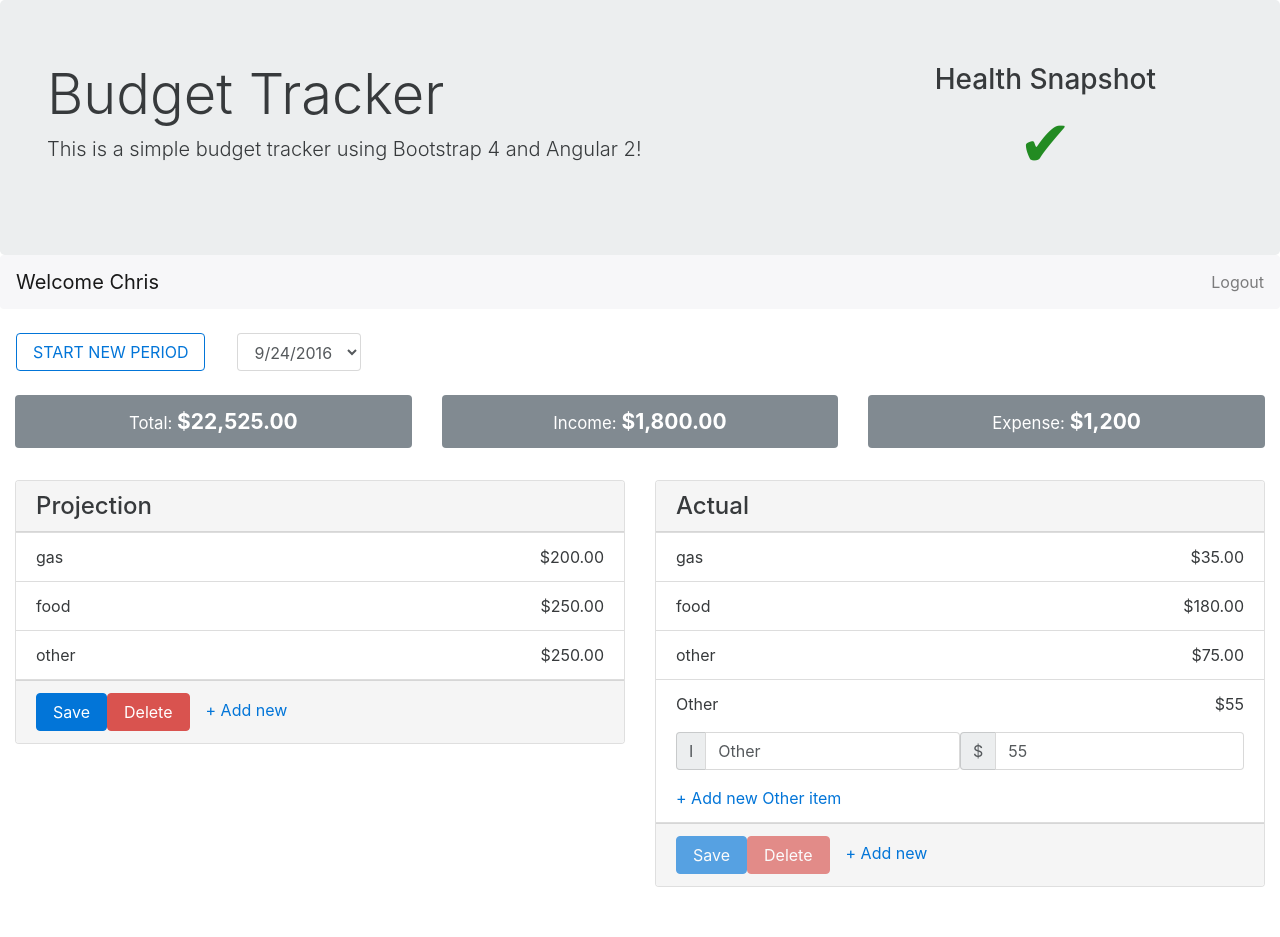
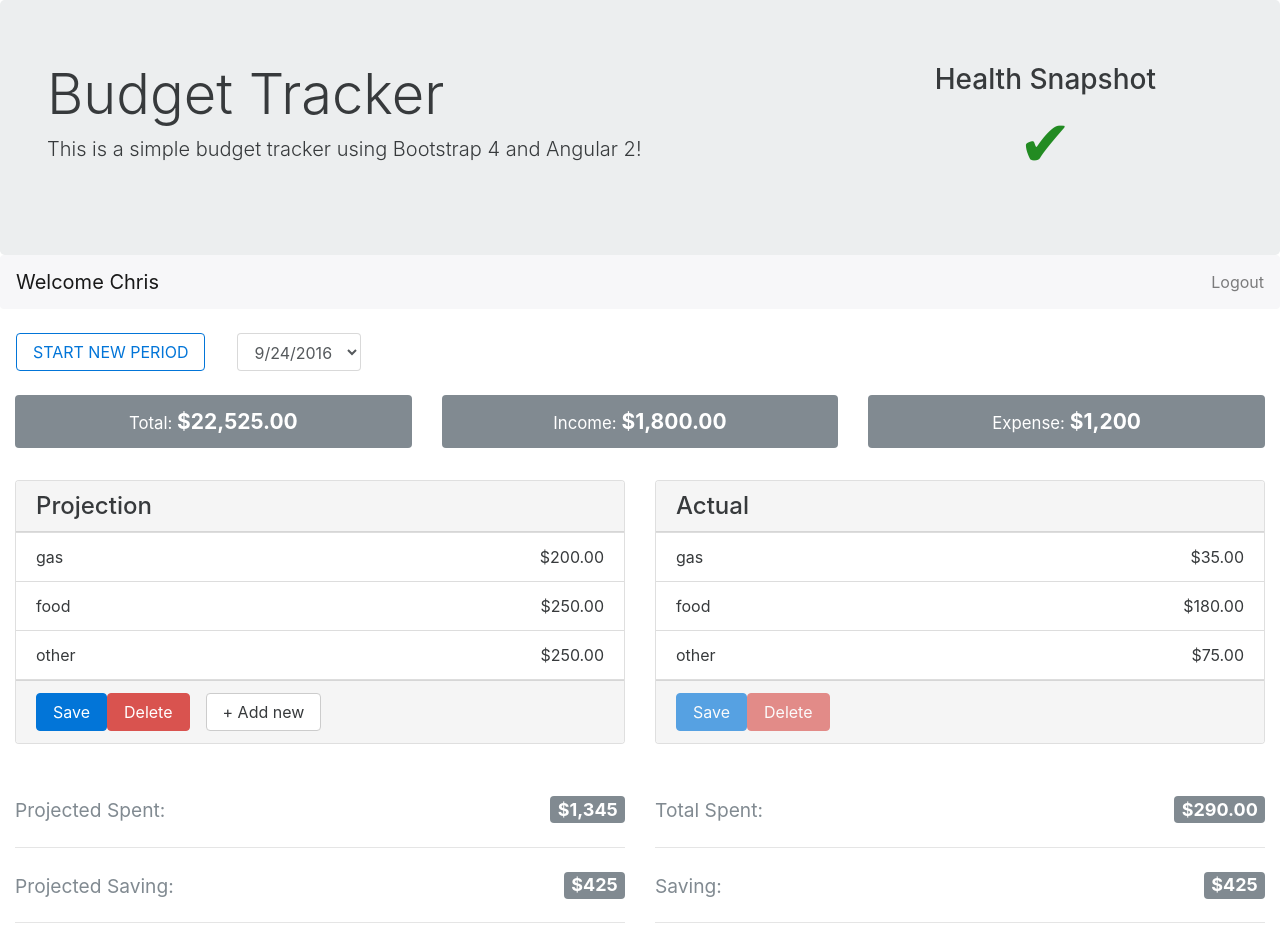
Before and after one commit to chris-gaona/budget, an Angular app: page / in a window 1280 px wide. Shown: the top 937 px of the page. Built offline with nearby package versions, Linux system fonts and the light colour scheme.

Commit message:
Adds ability to add new projection line items; displays actual items / sub items

```diff
--- a/src/app/app.component.html
+++ b/src/app/app.component.html
@@ -24,11 +24,26 @@
             <!--<span class="float-xs-right">$115</span>-->
             <!--Food-->
           <!--</li>-->
+          <li class="list-group-item" *ngIf="editingFields">
+            <div class="col-md-6 px-0">
+              <div class="input-group">
+                <span class="input-group-addon"><span class="fa fa-info">I</span></span>
+                <input class="form-control" type="text" [(ngModel)]="newBudget.item">
+              </div>
+            </div>
+            <div class="col-md-6 px-0">
+              <div class="input-group">
+                <span class="input-group-addon"><span class="fa fa-usd">$</span></span>
+                <input class="form-control" type="text" [(ngModel)]="newBudget.projection">
+              </div>
+            </div>
+            <div class="clearfix"></div>
+          </li>
         </ul>
         <div class="card-footer">
-          <a href="#" class="btn btn-primary">Save</a>
-          <a href="#" class="btn btn-danger mr-1">Delete</a>
-          <a href="#">+ Add new</a>
+          <button class="btn btn-primary" (click)="updateBudget(newBudget)">Save</button>
+          <button class="btn btn-danger mr-1">Delete</button>
+          <button class="btn btn-secondary" (click)="editingFields = !editingFields">{{editingFields ? 'Cancel' : '+ Add new'}}</button>
         </div>
       </div>
     </div>
@@ -42,31 +57,31 @@
             <!--<span class="pull-xs-right" >{{getItemTotal(budget)}}</span>-->
             <!--{{budget.item}}-->
           <!--</li>-->
-          <li class="list-group-item" *ngFor="let budget of selectedBudget.budget_items">
+          <li class="list-group-item" *ngFor="let budget of selectedBudget.budget_items" (click)="budget.editing = true">
+            <p class="mb-0">
               <span class="float-xs-right">{{getActualTotal(budget) | currency:'USD':true}}</span>
               {{budget.item}}
+            </p>
             <!--<span class="float-xs-right">$35</span>-->
             <!--Gas-->
-          </li>
-          <li class="list-group-item">
-            <p>
-              <span class="float-xs-right">$55</span>
-              Other
-            </p>
+            <div *ngIf="budget.editing">
+              <div class="col-xs-12 mt-1" *ngFor="let actual of budget.actual">
                 <div class="col-md-6 px-0">
                   <div class="input-group">
                     <span class="input-group-addon"><span class="fa fa-info">I</span></span>
-                <input class="form-control" type="text" value="Other">
+                    <input class="form-control" type="text" [(ngModel)]="actual.name">
                   </div>
                 </div>
                 <div class="col-md-6 px-0">
                   <div class="input-group">
                     <span class="input-group-addon"><span class="fa fa-usd">$</span></span>
-                <input class="form-control" type="text" value="55">
+                    <input class="form-control" type="text" [(ngModel)]="actual.amount">
+                  </div>
+                </div>
+                <a href="#" class="mt-1 d-block">+ Add new Other item</a>
               </div>
             </div>
             <div class="clearfix"></div>
-            <a href="#" class="mt-1 d-block">+ Add new Other item</a>
           </li>
           <!--<li class="list-group-item">-->
             <!--<span class="float-xs-right">$115</span>-->
@@ -80,12 +95,12 @@
         <div class="card-footer">
           <a href="#" class="btn btn-primary disabled">Save</a>
           <a href="#" class="btn btn-danger mr-1 disabled">Delete</a>
-          <a href="#">+ Add new</a>
         </div>
       </div>
     </div>
+
     <div class="clearfix"></div>
+
     <app-results [totalSpent]="getTotalSpent()"></app-results>
-
   </div>
 </div>
--- a/src/app/app.component.ts
+++ b/src/app/app.component.ts
@@ -1,6 +1,6 @@
 import { Component, OnInit } from '@angular/core';
 import { BudgetService } from './budget.service';
-import { Budget } from './budget';
+import {Budget, BudgetItems} from './budget';
 
 @Component({
   selector: 'app-root',
@@ -14,6 +14,7 @@ export class AppComponent implements OnInit {
   totalSpent: number;
   totals: any;
   mergeTotals: number;
+  newBudget: BudgetItems = new BudgetItems();
 
   constructor(private budgetService: BudgetService) { }
 
@@ -28,6 +29,11 @@ export class AppComponent implements OnInit {
   chosenBudget(budget) {
     // Handle the event
     this.selectedBudget = budget;
+  }
+
+  updateBudget(budget) {
+    console.log('saved!', budget);
+    this.selectedBudget.budget_items.push(budget);
   }
 
   getActualTotal(budget) {
--- a/src/app/budget.ts
+++ b/src/app/budget.ts
@@ -3,21 +3,29 @@ export class Budget {
   start_period: string = '';
   existing_cash: number = 0;
   current_income: number = 0;
-  budget_items: BudgetItems[];
+  budget_items: any = [new BudgetItems()];
 
   constructor(values: Object = {}) {
     Object.assign(this, values);
   }
 }
 
-class BudgetItems {
+export class BudgetItems {
   editing: boolean = false;
   item: string = '';
-  projection: number;
-  actual: ActualItems[];
+  projection: number = 0;
+  actual: any = [new ActualItems()];
+
+  constructor(values: Object = {}) {
+    Object.assign(this, values);
+  }
 }
 
-class ActualItems {
+export class ActualItems {
   name: string = '';
   amount: number = 0;
+
+  constructor(values: Object = {}) {
+    Object.assign(this, values);
+  }
 }
```
Also changed, not shown: 2 other files (tests, documents, lock files or other folders). Lines whose indentation alone changed are shown as unchanged.
